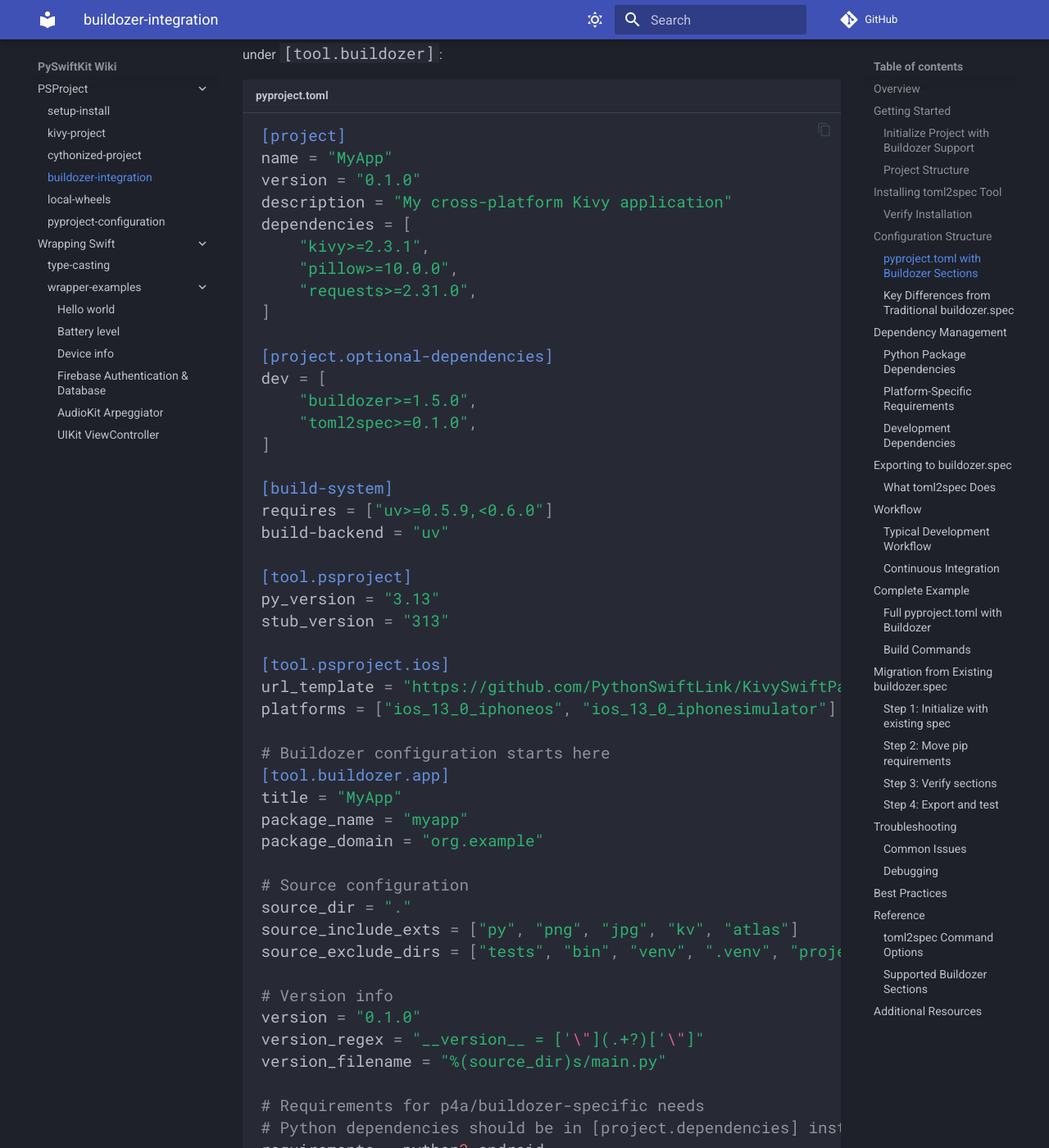
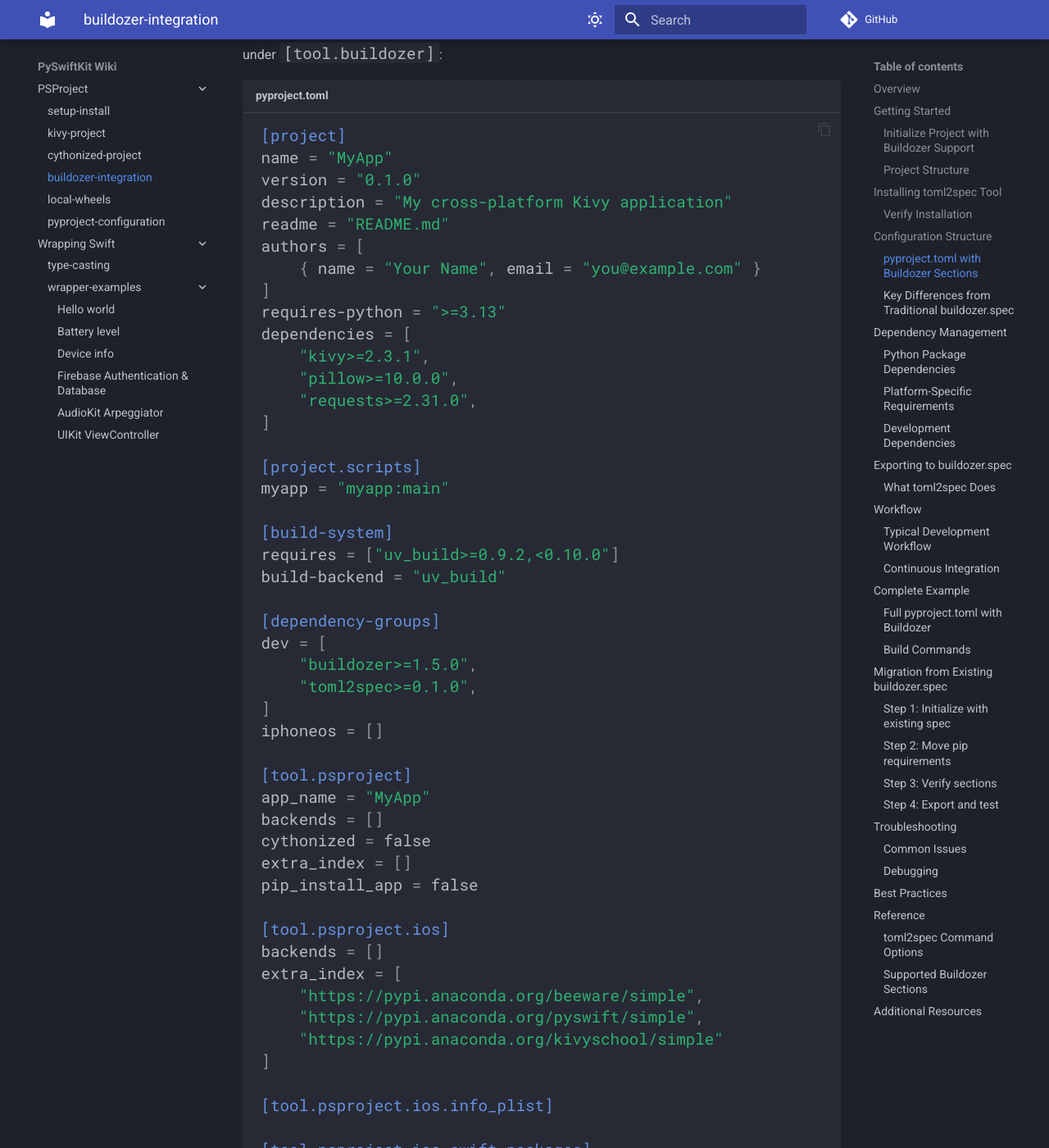
Before and after one commit to Py-Swift/wiki-source, an MkDocs documentation site: the page built from docs/project/kivy/buildozer-integration.md, in a window 1280 px wide and 1400 px high, scrolled down 2264 px. Shown: the whole window at 82% size. Built offline with MkDocs 1.6.1 and Material for MkDocs 9.7.7, drawn with Linux system fonts in a browser that asks for light colours; comment, search, counter and statistics services are not loaded; some of the changed text lies outside the part shown.

Commit message:
Fix tool.psproject configuration structure to match actual format

```diff
--- a/docs/project/kivy/buildozer-integration.md
+++ b/docs/project/kivy/buildozer-integration.md
@@ -83,29 +83,59 @@ When using `--buildozer`, your `pyproject.toml` will include Buildozer configura
 name = "MyApp"
 version = "0.1.0"
 description = "My cross-platform Kivy application"
+readme = "README.md"
+authors = [
+    { name = "Your Name", email = "you@example.com" }
+]
+requires-python = ">=3.13"
 dependencies = [
     "kivy>=2.3.1",
     "pillow>=10.0.0",
     "requests>=2.31.0",
 ]
 
-[project.optional-dependencies]
+[project.scripts]
+myapp = "myapp:main"
+
+[build-system]
+requires = ["uv_build>=0.9.2,<0.10.0"]
+build-backend = "uv_build"
+
+[dependency-groups]
 dev = [
     "buildozer>=1.5.0",
     "toml2spec>=0.1.0",
 ]
-
-[build-system]
-requires = ["uv>=0.5.9,<0.6.0"]
-build-backend = "uv"
+iphoneos = []
 
 [tool.psproject]
-py_version = "3.13"
-stub_version = "313"
+app_name = "MyApp"
+backends = []
+cythonized = false
+extra_index = []
+pip_install_app = false
 
 [tool.psproject.ios]
-url_template = "https://github.com/PythonSwiftLink/KivySwiftPackages/releases/download/3.13.1/"
-platforms = ["ios_13_0_iphoneos", "ios_13_0_iphonesimulator"]
+backends = []
+extra_index = [
+    "https://pypi.anaconda.org/beeware/simple",
+    "https://pypi.anaconda.org/pyswift/simple",
+    "https://pypi.anaconda.org/kivyschool/simple"
+]
+
+[tool.psproject.ios.info_plist]
+
+[tool.psproject.ios.swift_packages]
+
+[tool.psproject.macos]
+backends = []
+extra_index = []
+
+[tool.psproject.macos.info_plist]
+
+[tool.psproject.macos.swift_packages]
+
+[tool.psproject.swift_packages]
 
 # Buildozer configuration starts here
 [tool.buildozer.app]
@@ -356,7 +386,10 @@ name = "MyKivyApp"
 version = "1.0.0"
 description = "A cross-platform Kivy application"
 readme = "README.md"
-requires-python = ">=3.10"
+authors = [
+    { name = "Your Name", email = "you@example.com" }
+]
+requires-python = ">=3.13"
 dependencies = [
     "kivy>=2.3.1",
     "kivymd>=1.1.1",
@@ -365,24 +398,49 @@ dependencies = [
     "python-dotenv>=1.0.0",
 ]
 
-[project.optional-dependencies]
+[project.scripts]
+mykivyapp = "mykivyapp:main"
+
+[build-system]
+requires = ["uv_build>=0.9.2,<0.10.0"]
+build-backend = "uv_build"
+
+[dependency-groups]
 dev = [
     "buildozer>=1.5.0",
     "toml2spec>=0.1.0",
     "pytest>=7.0.0",
 ]
-
-[build-system]
-requires = ["uv>=0.5.9,<0.6.0"]
-build-backend = "uv"
+iphoneos = []
 
 [tool.psproject]
-py_version = "3.13"
-stub_version = "313"
+app_name = "MyKivyApp"
+backends = []
+cythonized = false
+extra_index = []
+pip_install_app = false
 
 [tool.psproject.ios]
-url_template = "https://github.com/PythonSwiftLink/KivySwiftPackages/releases/download/3.13.1/"
-platforms = ["ios_13_0_iphoneos", "ios_13_0_iphonesimulator"]
+backends = []
+extra_index = [
+    "https://pypi.anaconda.org/beeware/simple",
+    "https://pypi.anaconda.org/pyswift/simple",
+    "https://pypi.anaconda.org/kivyschool/simple"
+]
+
+[tool.psproject.ios.info_plist]
+
+[tool.psproject.ios.swift_packages]
+
+[tool.psproject.macos]
+backends = []
+extra_index = []
+
+[tool.psproject.macos.info_plist]
+
+[tool.psproject.macos.swift_packages]
+
+[tool.psproject.swift_packages]
 
 # Buildozer Configuration
 [tool.buildozer.app]
```
